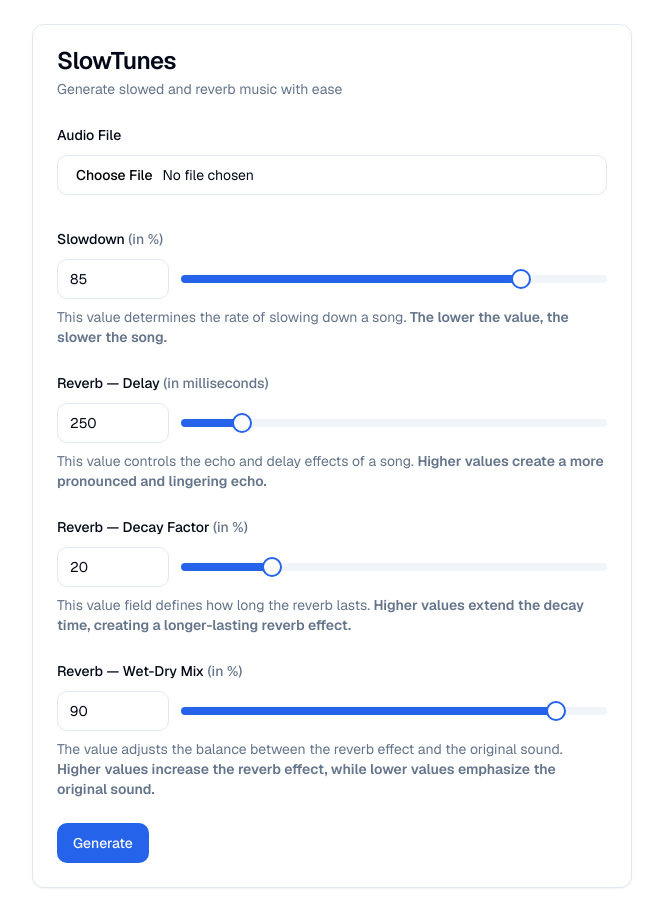
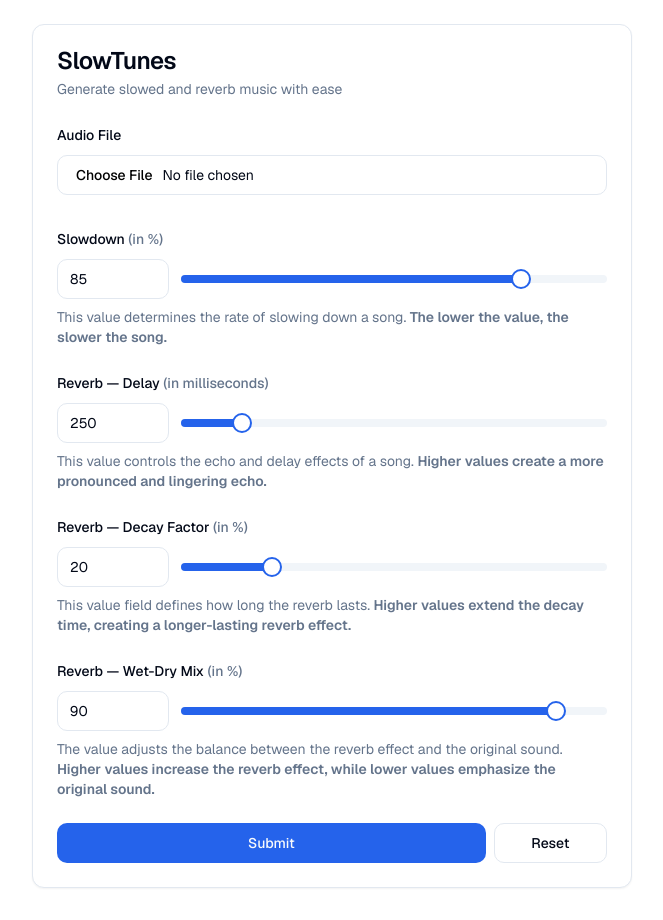
Before and after one commit to petrschmidt/slowtunes, a Next.js app: page / in a window 1280 px wide. Shown: the whole page, without its empty margins (308-971 px from the left). Built offline with nearby package versions, Linux system fonts and the light colour scheme.

Commit message:
refactor: move submit buttons inside form

```diff
--- a/src/app/page.tsx
+++ b/src/app/page.tsx
@@ -9,13 +9,8 @@ import {
   CardTitle,
 } from '@/components/ui/card';
 import { AudioTransformerForm } from '@/components/audio-transformer-form';
-import { useRef } from 'react';
-import { Button } from '@/components/ui/button';
 
 export default function Home() {
-  const formRef = useRef<HTMLFormElement>(null);
-  const onSubmit = () => formRef.current?.submit();
-
   return (
     <main className='flex min-h-screen items-center'>
       <div className='flex-1 space-y-4 p-8 pt-6'>
@@ -30,11 +25,6 @@ export default function Home() {
             <CardContent>
               <AudioTransformerForm />
             </CardContent>
-            <CardFooter>
-              <Button type='submit' onSubmit={onSubmit}>
-                Generate
-              </Button>
-            </CardFooter>
           </Card>
         </div>
       </div>
--- a/src/components/audio-transformer-form.tsx
+++ b/src/components/audio-transformer-form.tsx
@@ -20,6 +20,7 @@ import { zodResolver } from '@hookform/resolvers/zod';
 import { forwardRef, ReactNode } from 'react';
 import { FormSliderFieldItem } from '@/components/form-slider-field-item';
 import { SliderConfig } from '@/types/form';
+import { Button } from '@/components/ui/button';
 
 const DEFAULT_VALUES = {
   applySlowdown: true,
@@ -46,9 +47,17 @@ export const AudioTransformerForm = forwardRef<HTMLFormElement>(({}, ref) => {
     defaultValues: DEFAULT_VALUES,
   });
 
+  const onSubmit = (values: InferredFormSchema) => {
+    console.log(values);
+  };
+
   return (
     <Form {...form}>
-      <form ref={ref} className='flex flex-col gap-y-6'>
+      <form
+        ref={ref}
+        className='flex flex-col gap-y-6'
+        onSubmit={form.handleSubmit(onSubmit)}
+      >
         <FormField
           name='file'
           render={({ field }) => (
@@ -75,6 +84,14 @@ export const AudioTransformerForm = forwardRef<HTMLFormElement>(({}, ref) => {
             )}
           />
         ))}
+        <div className='flex gap-x-2'>
+          <Button type='submit' className='w-full'>
+            Submit
+          </Button>
+          <Button type='button' className='w-3/12' variant='outline'>
+            Reset
+          </Button>
+        </div>
       </form>
     </Form>
   );
```
